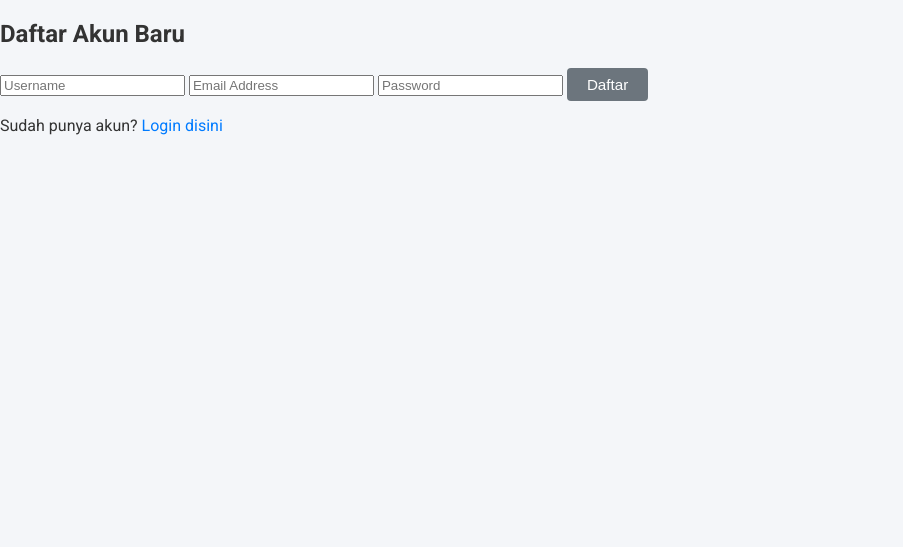
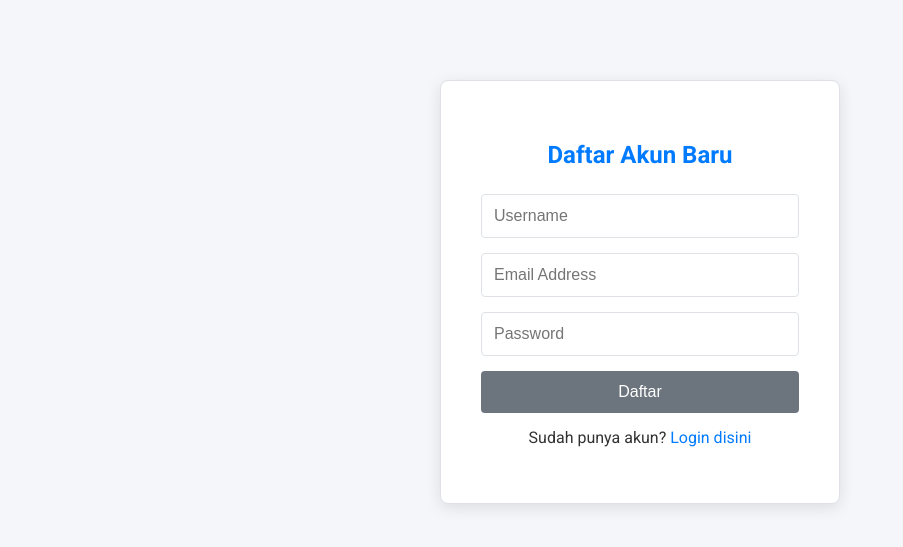
Before and after one commit to fauzan235/sewaps, a PHP site: page /register.php in a window 1280 px wide. Shown: the top 547 px of the page, without its empty margins (0-903 px from the left). Run offline with PHP 8.4, Linux system fonts and the light colour scheme.

Commit message:
update yang bug

```diff
--- a/assets/css/style.css
+++ b/assets/css/style.css
@@ -243,3 +243,35 @@ th {
         margin: 0 5px;
     }
 }
+
+/* Auth Pages (Login/Register) */
+.auth-container {
+    max-width: 400px;
+    margin: 80px auto;
+    background: #fff;
+    padding: 40px;
+    border-radius: 8px;
+    box-shadow: 0 4px 15px rgba(0, 0, 0, 0.1);
+    text-align: center;
+    border: 1px solid var(--border-color);
+}
+
+.auth-container h2 {
+    margin-bottom: 25px;
+    color: var(--primary);
+}
+
+.auth-form input {
+    width: 100%;
+    padding: 12px;
+    margin-bottom: 15px;
+    border: 1px solid var(--border-color);
+    border-radius: 4px;
+    font-size: 1rem;
+}
+
+.auth-form .btn {
+    width: 100%;
+    padding: 12px;
+    font-size: 1rem;
+}
```
Also changed, not shown: admin/index.php (+22 -2 lines).
